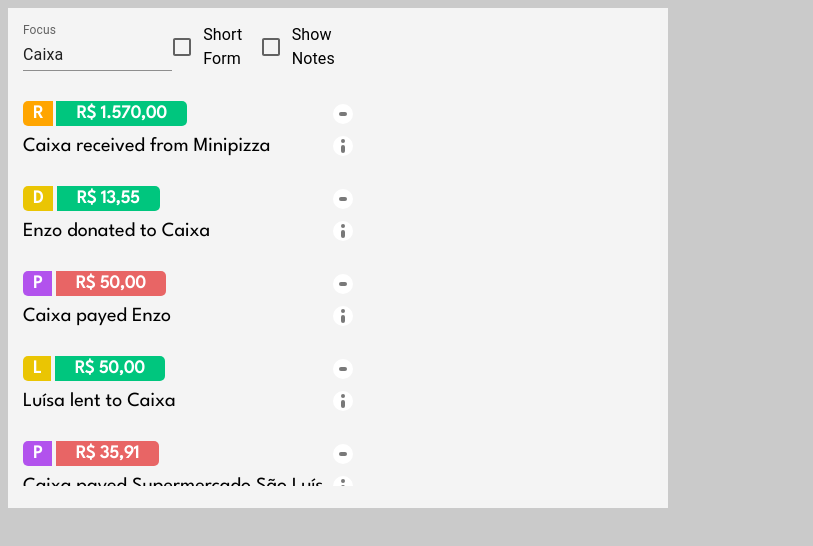
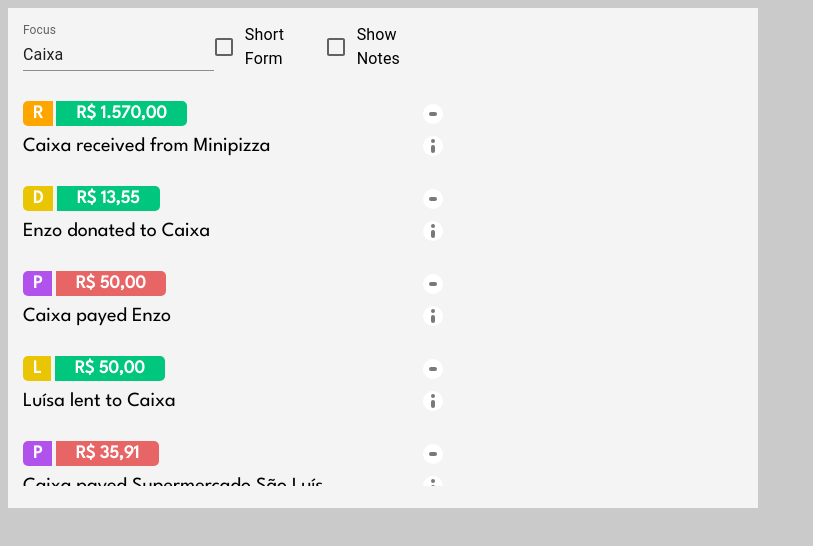
Before and after one commit to EnzoHB/NR-Sales-Website, a React (Create React App) app: page / in a window 1280 px wide. Shown: the top 546 px of the page, without its empty margins (0-813 px from the left). Built offline with nearby package versions, Linux system fonts and the light colour scheme.

Commit message:
Doing stuff

```diff
--- a/src/App.js
+++ b/src/App.js
@@ -3,7 +3,7 @@ import Ledger from './Components/Ledger.js';
 import { ledger } from './App/ledger.js'
 
 function App() {
-  const width = '500px';
+  const width = '450px';
   const focus = 'Caixa';
   const shortForm = false;
   const noteVisibility = false;
--- a/src/Components/Ledger.js
+++ b/src/Components/Ledger.js
@@ -30,7 +30,7 @@ function Ledger({ width, focus, items, shortForm, noteVisibility }) {
     return (
         <>
         <div style={{ width, backgroundColor: '#f4f4f4', display: 'flex' }}>
-            <div>
+            <div style={ { width } }>
             <div className='controls'>
                 <TextField id="standard-basic" label="Focus" variant="standard" onChange={handleTextChange} defaultValue={focus}/>
                 <FormControlLabel control={<Checkbox onChange={handleShortFormClick}/>} label="Short Form" />
--- a/src/Styles/App.css
+++ b/src/Styles/App.css
@@ -1,5 +1,6 @@
 body {
     background: rgb(202, 202, 202);
+    overflow: hidden;
 }
 
 .centralize {
```
